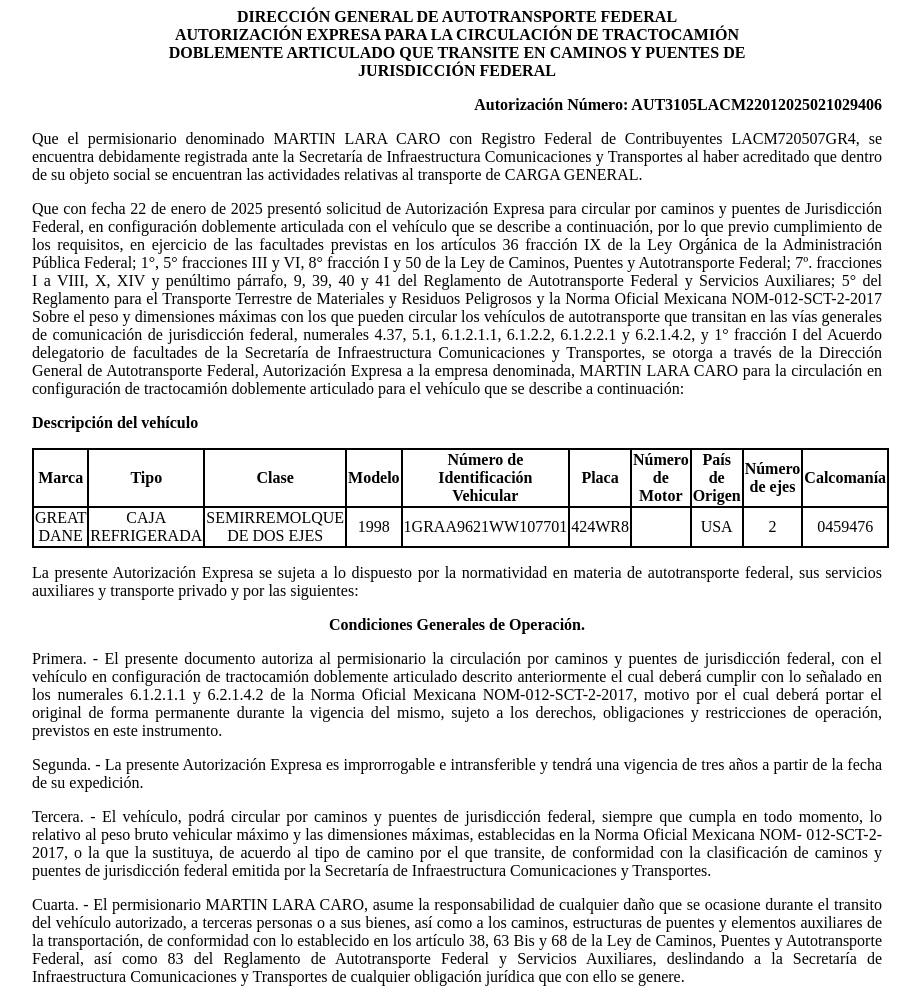
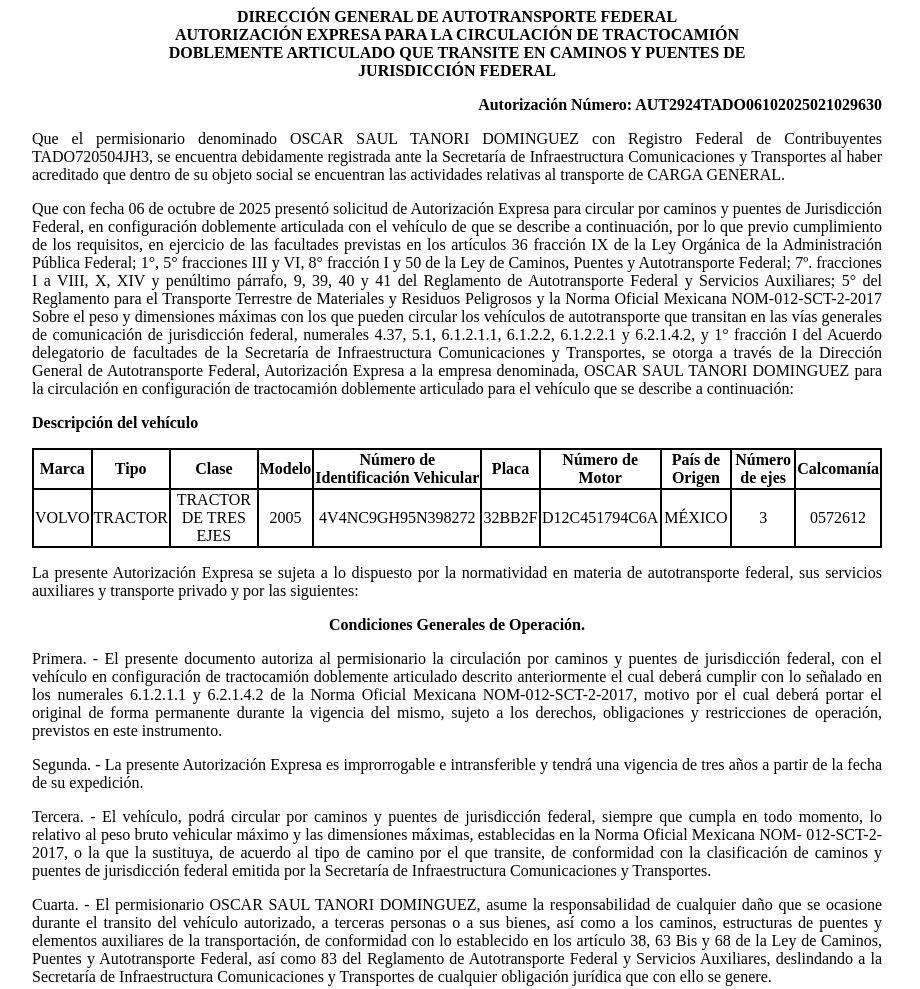
Before and after one commit to app-sct1/ConsultaAutDobleRemolque-folio-0201306, a plain HTML site: page index.html in a window 1280 px wide. Shown: the top 989 px of the page, without its empty margins (183-1103 px from the left). Drawn offline with Linux system fonts and the light colour scheme.

Commit message:
index.html

```diff
--- a/index.html
+++ b/index.html
@@ -75,22 +75,22 @@
 						<p class="sinMargen">DOBLEMENTE ARTICULADO QUE TRANSITE EN CAMINOS Y PUENTES DE</p>
 						<p class="sinMargen">JURISDICCIÓN FEDERAL</p>
 					</div>
-<p class="derechaNegro">Autorización Número: AUT3105LACM22012025021029406</p>
+<p class="derechaNegro">Autorización Número: AUT2924TADO06102025021029630</p>
 
 					<p class="justificado">Que el permisionario denominado
-						MARTIN LARA CARO con Registro Federal de
-						Contribuyentes LACM720507GR4, se encuentra
+						OSCAR SAUL TANORI DOMINGUEZ con Registro Federal de
+						Contribuyentes TADO720504JH3, se encuentra
 						debidamente registrada ante la Secretaría de Infraestructura
 						Comunicaciones y Transportes al haber acreditado que dentro de su
 						objeto social se encuentran las actividades relativas al
 						transporte de CARGA GENERAL.</p>
 
 
-					<p class="justificado">Que con fecha 22 de
-						enero de 2025 presentó
+					<p class="justificado">Que con fecha 06 de
+						octubre de 2025 presentó
 						solicitud de Autorización Expresa para circular por caminos y
 						puentes de Jurisdicción Federal, en configuración doblemente
-						articulada con el vehículo que se describe a continuación, por lo
+						articulada con el vehículo de que se describe a continuación, por lo
 						que previo cumplimiento de los requisitos, en ejercicio de las
 						facultades previstas en los artículos 36 fracción IX de la Ley
 						Orgánica de la Administración Pública Federal; 1°, 5° fracciones
@@ -107,7 +107,7 @@
 						facultades de la Secretaría de Infraestructura Comunicaciones y
 						Transportes, se otorga a través de la
 						Dirección General de Autotransporte Federal, Autorización Expresa a la
-						empresa denominada, MARTIN LARA CARO para la
+						empresa denominada, OSCAR SAUL TANORI DOMINGUEZ para la
 						circulación en configuración de tractocamión doblemente articulado
 						para el vehículo que se describe a continuación:</p>
 
@@ -128,16 +128,16 @@
 							<th class="borde">Calcomanía</th>
 						</tr>
 						<tr class="borde">
-							<td class="borde">GREAT DANE</td>
-							<td class="borde">CAJA REFRIGERADA</td>
-							<td class="borde">SEMIRREMOLQUE DE DOS EJES</td>
-							<td class="borde">1998</td>
-							<td class="borde">1GRAA9621WW107701</td>
-							<td class="borde">424WR8</td>
-							<td class="borde"></td>
-							<td class="borde">USA</td>
-							<td class="borde">2</td>
-							<td class="borde">0459476</td>
+							<td class="borde">VOLVO</td>
+							<td class="borde">TRACTOR</td>
+							<td class="borde">TRACTOR DE TRES EJES</td>
+							<td class="borde">2005</td>
+							<td class="borde">4V4NC9GH95N398272</td>
+							<td class="borde">32BB2F</td>
+							<td class="borde">D12C451794C6A</td>
+							<td class="borde">MÉXICO</td>
+							<td class="borde">3</td>
+							<td class="borde">0572612</td>
 						</tr>
 
 					</tbody></table>
@@ -175,7 +175,7 @@
 						Secretaría de Infraestructura Comunicaciones y Transportes.</p>
 
 					<p class="justificado">Cuarta. - El permisionario
-						MARTIN LARA CARO, asume la responsabilidad de
+						OSCAR SAUL TANORI DOMINGUEZ, asume la responsabilidad de
 						cualquier daño que se ocasione durante el transito del vehículo
 						autorizado, a terceras personas o a sus bienes, así como a los
 						caminos, estructuras de puentes y elementos auxiliares de la
```
